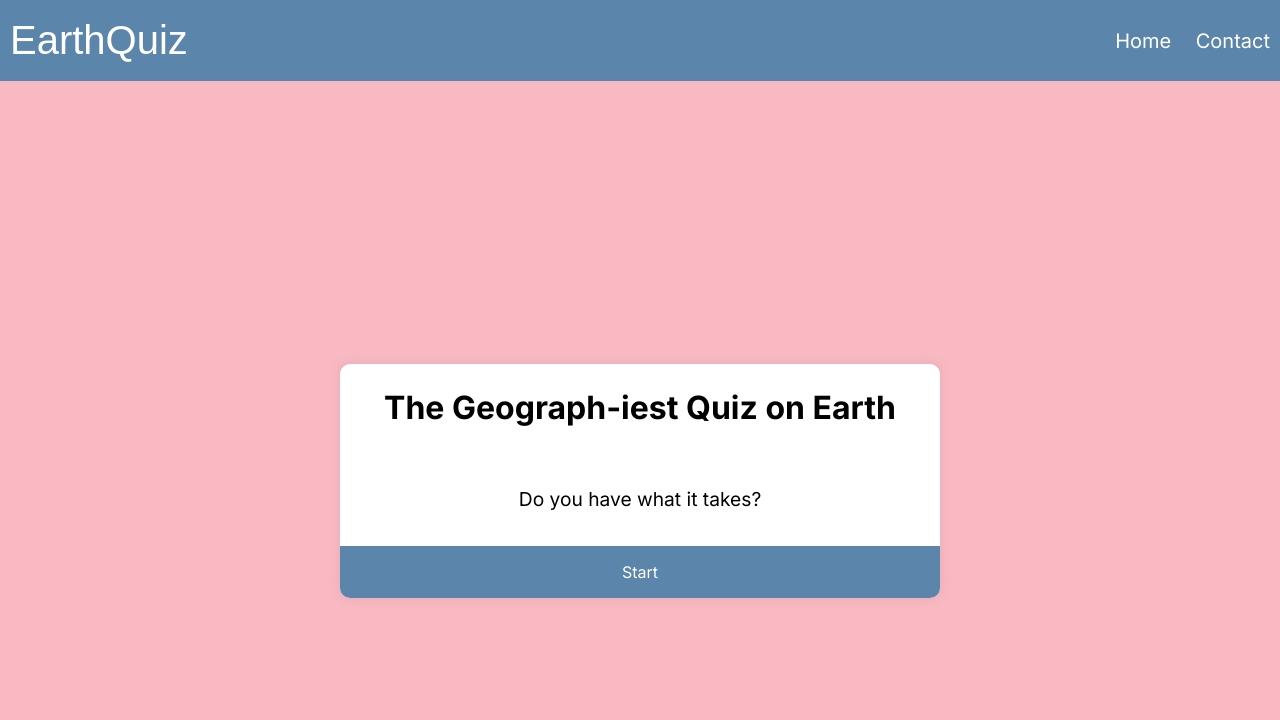
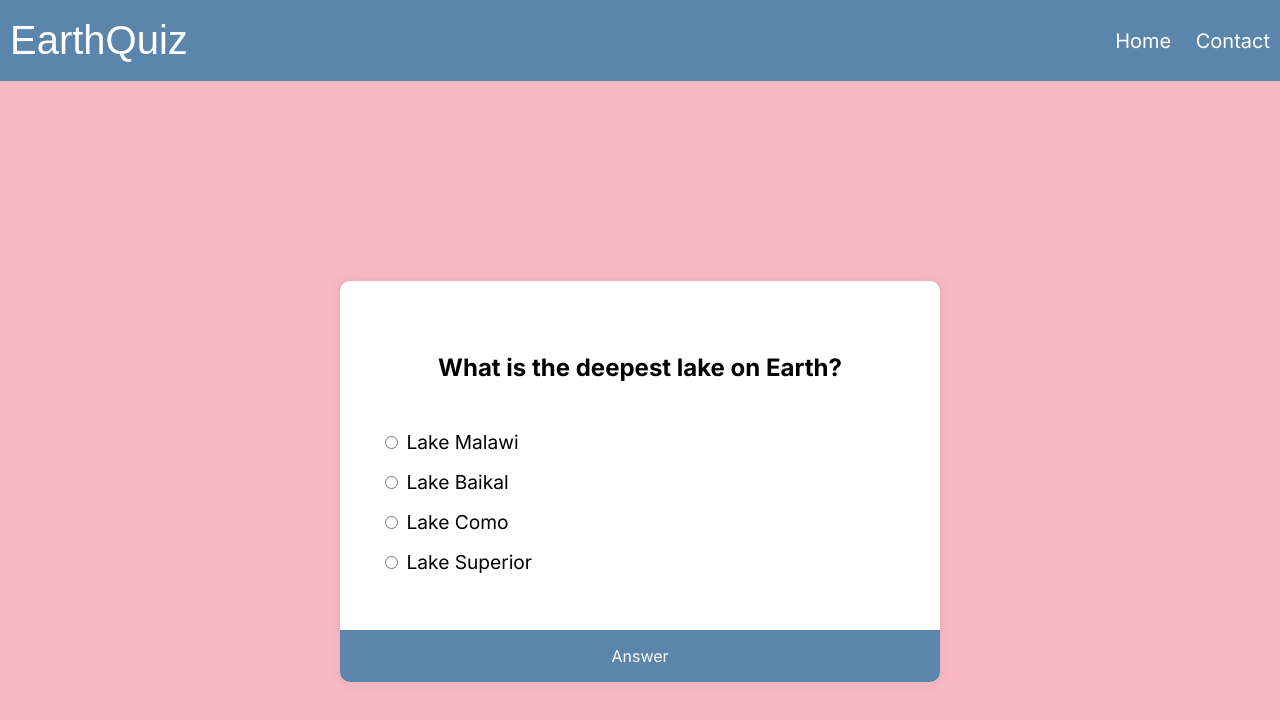
Before and after one commit to Llywelyn1282/earth-quiz, a plain HTML site: page index.html in a window 1280 px wide. Drawn offline with Linux system fonts and the light colour scheme; a web font is replaced by a local one.

Commit message:
randomise questions for quiz using javascript

```diff
--- a/css/style.css
+++ b/css/style.css
@@ -73,7 +73,7 @@ main {
 /* Intro Section */
 
 #intro {
-  display: block;
+  display: none;
 }
 
 .intro-container {
@@ -126,7 +126,7 @@ button:focus {
 /* Quiz Section */
 
 #quiz {
-  display: none;
+  display: block;
 }
 
 .quiz-container {
--- a/index.html
+++ b/index.html
@@ -41,22 +41,22 @@
         <h2 id="question">Question text</h2>
         <ul>
           <li>
-            <input type="button" name="answer" id="a" class="answer" />
+            <input type="radio" name="answer" id="a" class="answer" />
             <label for="a" id="a_text">Question</label>
           </li>
 
           <li>
-            <input type="button" name="answer" id="b" class="answer" />
+            <input type="radio" name="answer" id="b" class="answer" />
             <label for="b" id="b_text">Question</label>
           </li>
 
           <li>
-            <input type="button" name="answer" id="c" class="answer" />
+            <input type="radio" name="answer" id="c" class="answer" />
             <label for="c" id="c_text">Question</label>
           </li>
 
           <li>
-            <input type="button" name="answer" id="d" class="answer" />
+            <input type="radio" name="answer" id="d" class="answer" />
             <label for="d" id="d_text">Question</label>
           </li>
         </ul>
--- a/script.js
+++ b/script.js
@@ -81,9 +81,21 @@ const quizData = [
   },
 ];
 
+//fisher-yates-shuffle code
+
+const shuffle = (array) => {
+for (let i = array.length - 1; i > 0; i--) {
+    const j = Math.floor(Math.random() * (i+1));
+    [array [i], array [j]] = [array [j], array [i]];
+}
+return array;
+};
+
+const shuffledQuizData = shuffle(quizData);
+
 const quiz = document.getElementById("quiz");
 const answerEls = document.querySelectorAll(".answer");
-const questionEls = document.getElementById("question");
+const questionEl = document.getElementById("question");
 const a_text = document.getElementById("a_text");
 const b_text = document.getElementById("b_text");
 const c_text = document.getElementById("c_text");
```
